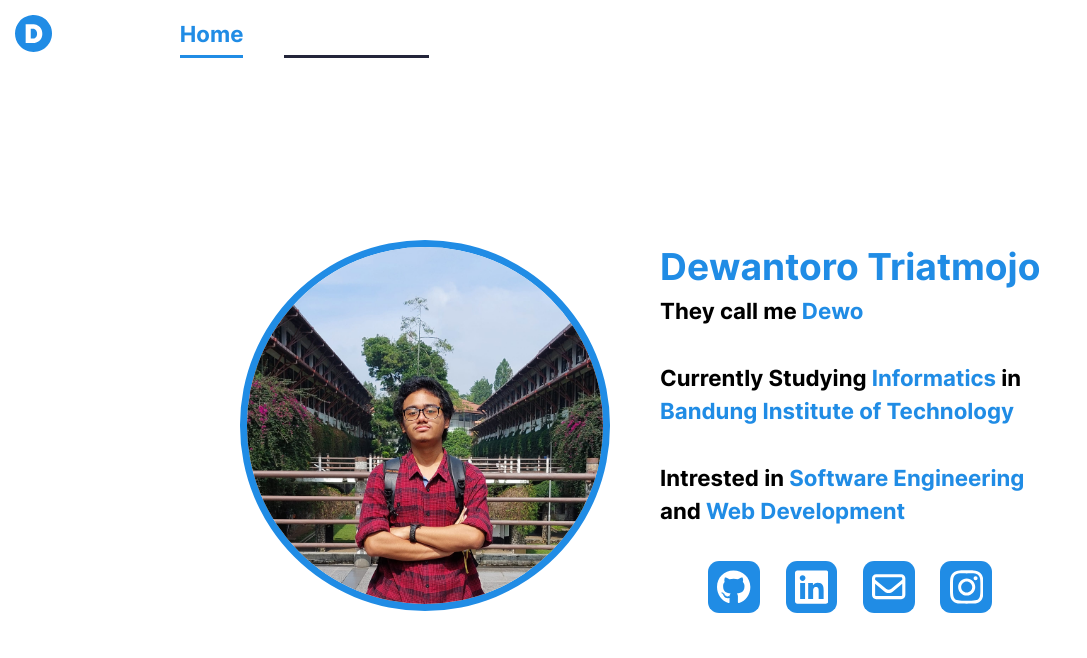
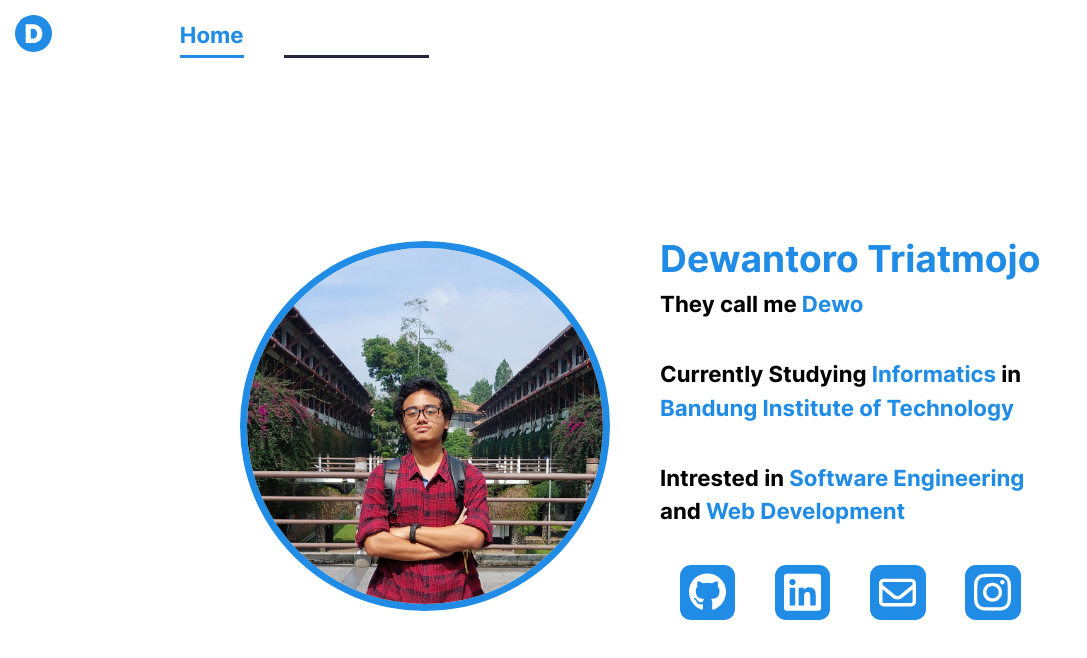
Before and after one commit to dewodt/dewodt-website, a Next.js app: page / in a window 1280 px wide. Shown: the top 658 px of the page, without its empty margins (0-1087 px from the left). Built offline with nearby package versions, Linux system fonts and the light colour scheme.

Commit message:
Added profile component and fixed some responsive problem

```diff
--- a/components/contactbutton.tsx
+++ b/components/contactbutton.tsx
@@ -5,9 +5,9 @@ export default function ContactButton({ items }: { items: string }) {
     return (
       <>
         <Link href="https://github.com/dewodt">
-          <div className="group flex h-[6vh] w-[6vh] items-center justify-center rounded-[1.39vh] bg-[#208ce5] duration-300 hover:-translate-y-1 hover:scale-110 hover:bg-[white] lg:h-[6.48vh] lg:w-[6.48vh]">
+          <div className="group flex h-[6vh] w-[6vh] items-center justify-center rounded-[1.39vh] bg-[#208ce5] duration-300 hover:-translate-y-1 hover:scale-110 hover:bg-[white] lg:h-[6.95vh] lg:w-[6.95vh]">
             <svg
-              className="w-[4vh] fill-[white] group-hover:fill-[#208ce5] lg:w-[4.17vh]"
+              className="w-[4vh] fill-[white] group-hover:fill-[#208ce5] lg:w-[4.63vh]"
               viewBox="0 0 496 512"
               xmlns="http://www.w3.org/2000/svg"
             >
@@ -21,9 +21,9 @@ export default function ContactButton({ items }: { items: string }) {
     return (
       <>
         <Link href="https://www.linkedin.com/in/dewantoro-triatmojo-601755195/">
-          <div className="group flex h-[6vh] w-[6vh] items-center justify-center rounded-[1.39vh] bg-[#208ce5] duration-300 hover:-translate-y-1 hover:scale-110 hover:bg-[white] lg:h-[6.48vh] lg:w-[6.48vh]">
+          <div className="group flex h-[6vh] w-[6vh] items-center justify-center rounded-[1.39vh] bg-[#208ce5] duration-300 hover:-translate-y-1 hover:scale-110 hover:bg-[white] lg:h-[6.95vh] lg:w-[6.95vh]">
             <svg
-              className="w-[4vh] fill-[white] group-hover:fill-[#208ce5] lg:w-[4.17vh]"
+              className="w-[4vh] fill-[white] group-hover:fill-[#208ce5] lg:w-[4.63vh]"
               xmlns="http://www.w3.org/2000/svg"
               viewBox="0 0 448 512"
             >
@@ -37,9 +37,9 @@ export default function ContactButton({ items }: { items: string }) {
     return (
       <>
         <Link href="mailto:dewantorotriatmojo@gmail.com">
-          <div className="group flex h-[6vh] w-[6vh] items-center justify-center rounded-[1.39vh] bg-[#208ce5] duration-300 hover:-translate-y-1 hover:scale-110 hover:bg-[white] lg:h-[6.48vh] lg:w-[6.48vh]">
+          <div className="group flex h-[6vh] w-[6vh] items-center justify-center rounded-[1.39vh] bg-[#208ce5] duration-300 hover:-translate-y-1 hover:scale-110 hover:bg-[white] lg:h-[6.95vh] lg:w-[6.95vh]">
             <svg
-              className="w-[4vh] fill-[white] group-hover:fill-[#208ce5] lg:w-[4.17vh]"
+              className="w-[4vh] fill-[white] group-hover:fill-[#208ce5] lg:w-[4.63vh]"
               xmlns="http://www.w3.org/2000/svg"
               viewBox="0 0 512 512"
             >
@@ -53,9 +53,9 @@ export default function ContactButton({ items }: { items: string }) {
     return (
       <>
         <Link href="https://www.instagram.com/dewo.tm/">
-          <div className="group flex h-[6vh] w-[6vh] items-center justify-center rounded-[1.39vh] bg-[#208ce5] duration-300 hover:-translate-y-1 hover:scale-110 hover:bg-[white] lg:h-[6.48vh] lg:w-[6.48vh]">
+          <div className="group flex h-[6vh] w-[6vh] items-center justify-center rounded-[1.39vh] bg-[#208ce5] duration-300 hover:-translate-y-1 hover:scale-110 hover:bg-[white] lg:h-[6.95vh] lg:w-[6.95vh]">
             <svg
-              className="w-[4vh] fill-[white] group-hover:fill-[#208ce5] lg:w-[4.17vh]"
+              className="w-[4vh] fill-[white] group-hover:fill-[#208ce5] lg:w-[4.63vh]"
               xmlns="http://www.w3.org/2000/svg"
               viewBox="0 0 448 512"
             >
--- a/components/navbar.tsx
+++ b/components/navbar.tsx
@@ -4,7 +4,7 @@ import Item from "components/item";
 
 export default function NavBar({ onPage }: { onPage: string }) {
   return (
-    <div className="height-[8.15vh] flex flex-row items-start gap-x-[10vw] text-[2.3vh] lg:text-[2.77vh]">
+    <div className="height-[8.15vh] flex flex-row items-start gap-x-[10vw] text-[2.3vh] lg:text-[2.78vh]">
       <Image
         src={Logo}
         alt="dewodt's logo"
--- /dev/null
+++ b/components/profile.tsx
@@ -0,0 +1,20 @@
+export default function Profile() {
+  return (
+    <div className="text-[2vh] lg:text-[2.78vh]">
+      <p className="text-[3.5vh] text-[#208ce5] lg:text-[4.63vh]">
+        Dewantoro Triatmojo
+      </p>
+      <p className="mb-[3vh] lg:mb-[4.63vh]">
+        They call me <span className="text-[#208ce5]">Dewo</span>
+      </p>
+      <p className="mb-[3vh] lg:mb-[4.63vh]">
+        Currently Studying{" "}<span className="text-[#208ce5]">Informatics</span> in <br />
+        <span className="text-[#208ce5]">Bandung Institute of Technology</span>
+      </p>
+      <p className="mb-[3vh] lg:mb-[4.63vh]">
+        Intrested in{" "} <span className="text-[#208ce5]">Software Engineering</span><br />
+        and <span className="text-[#208ce5]">Web Development</span>
+      </p>
+    </div>
+  );
+}
--- a/pages/comingsoon.tsx
+++ b/pages/comingsoon.tsx
@@ -9,7 +9,7 @@ export default function ComingSoon() {
         <link rel="shortcut icon" href="logo.ico" />
       </Head>
       <NavBar onPage={"Coming Soon"} />
-      <div className="flex h-[91.85vh] items-center justify-center text-center text-[4vh] lg:text-[6.94vh]">
+      <div className="flex h-[91.85vh] items-center justify-center text-center text-[3.5vh] lg:text-[4.63vh]">
         <div>
           This page{" "}<span className="text-[#208ce5]">will be</span><br />
           released <span className="text-[#208ce5]">soon!</span>
--- a/pages/index.tsx
+++ b/pages/index.tsx
@@ -3,6 +3,7 @@ import Head from "next/head";
 import NavBar from "components/navbar";
 import Photo from "public/dewo.jpg";
 import ContactButton from "components/contactbutton";
+import Profile from "components/profile"
 
 export default function Home() {
   return (
@@ -19,28 +20,8 @@ export default function Home() {
           className="mb-[3vh] w-[35vh] rounded-[50%] border-[0.92vh] border-solid border-[#208ce5] lg:mr-[3.91vw] lg:mb-[0vh] lg:w-[46.3vh]"
         />
         <div className="flex flex-col">
-          <div className="text-[2vh] lg:text-[2.78vh]">
-            <p className="text-[3.5vh] text-[#208ce5] lg:text-[4.63vh]">
-              Dewantoro Triatmojo
-            </p>
-            <p>
-              They call me <span className="text-[#208ce5]">Dewo</span>
-            </p>
-            <br />
-            <p>
-              Currently Studying{" "}<span className="text-[#208ce5]">Informatics</span> in <br />
-              <span className="text-[#208ce5]">Bandung Institute of Technology</span>
-            </p>
-            <br />
-            <p>
-              Intrested in{" "}
-              <span className="text-[#208ce5]">Software Engineering</span>
-              <br />
-              and <span className="text-[#208ce5]">Web Development</span>
-            </p>
-            <br />
-          </div>
-          <div className="flex flex-row justify-between lg:justify-center lg:gap-x-[2vw]">
+          <Profile />
+          <div className="flex flex-row justify-around">
             <ContactButton items="Github" />
             <ContactButton items="LinkedIn" />
             <ContactButton items="Mail" />
```
